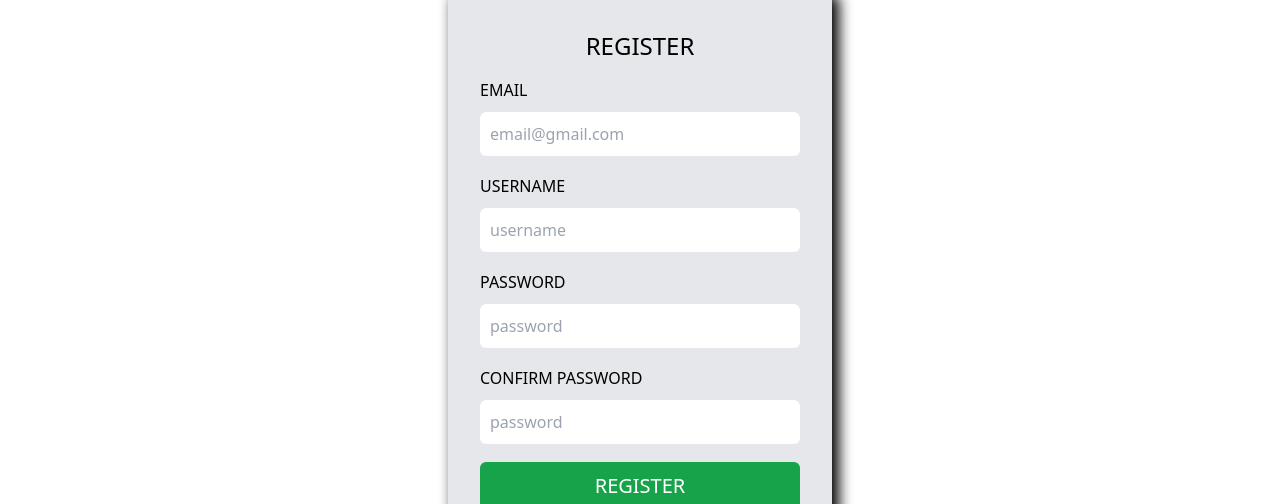
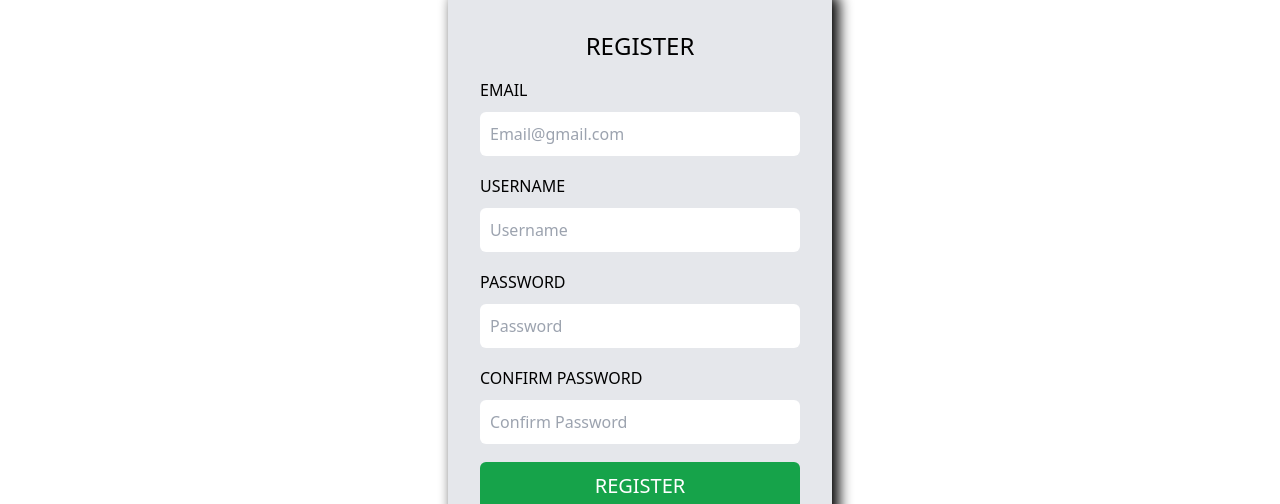
Before and after one commit to Shobik-maharjan/E-commApp, a React (Vite) app: page /register in a window 1280 px wide. Shown: the part 130-634 px from the top of the page. Built offline with nearby package versions, Linux system fonts and the light colour scheme; no server answers.

Commit message:
small change

```diff
--- a/src/pages/user/fotgotPassword/ForgotPassword.jsx
+++ b/src/components/ForgotPassword.jsx
@@ -5,12 +5,16 @@ import { resetPassword } from "src/redux/actions/userAction";
 const ForgotPassword = () => {
   const [email, setEmail] = useState("");
   const [error, setError] = useState("");
-  console.log("🚀 ~ ForgotPassword ~ error:", error);
   const dispatch = useDispatch();
 
   const resetUserPassword = (e) => {
     e.preventDefault();
-    dispatch(resetPassword(email, setError));
+    if (email === null || email === "") {
+      setError("Please enter your email");
+      return;
+    } else {
+      dispatch(resetPassword(email, setError));
+    }
   };
   return (
     <>
@@ -24,7 +28,7 @@ const ForgotPassword = () => {
               type="email"
               name="email"
               id="email"
-              placeholder="example@gmail.com"
+              placeholder="Example@gmail.com"
               className="border border-black p-2 rounded-md"
               onChange={(e) => setEmail(e.target.value)}
             />
@@ -35,7 +39,7 @@ const ForgotPassword = () => {
             >
               Submit
             </button>
-            {error && <div className="text-red-500">{error}</div>}
+            {error && <div className="text-red-500 text-left">{error}</div>}
           </div>
         </div>
       </form>
--- a/src/components/Login.jsx
+++ b/src/components/Login.jsx
@@ -5,12 +5,18 @@ import { loginSchema } from "src/schemas";
 import { useDispatch } from "react-redux";
 import { loginUser } from "src/redux/actions/userAction";
 import Navbar from "./user/Navbar";
+import { FaEye, FaEyeSlash } from "react-icons/fa6";
 const Login = () => {
   const navigate = useNavigate();
   const dispatch = useDispatch();
   const [error, setError] = useState("");
+  const [showPassword, setShowPassword] = useState(false);
 
-  const expireDate = new Date().setDate(new Date().getDate() + 1);
+  const togglePasswordVisibility = () => {
+    setShowPassword(!showPassword);
+  };
+
+  // const expireDate = new Date().setDate(new Date().getDate() + 1);
 
   const { values, errors, touched, handleBlur, handleChange, handleSubmit } =
     useFormik({
@@ -40,7 +46,6 @@ const Login = () => {
       navigate("/admin");
     }
   }, []);
-
   return (
     <>
       <div className="flex my-10 justify-center items-center">
@@ -59,7 +64,7 @@ const Login = () => {
                   onChange={handleChange}
                   onBlur={handleBlur}
                   // onChange={(e) => setEmail(e.target.value)}
-                  placeholder="email@gmail.com"
+                  placeholder="Email@gmail.com"
                   className="w-full p-2.5 rounded-md outline-none"
                 />
                 <div className="text-red-500">
@@ -68,17 +73,27 @@ const Login = () => {
               </div>
               <div className="flex flex-col gap-2">
                 <label htmlFor="password">Password</label>
+                <div className="relative">
                   <input
-                  type="password"
+                    type={showPassword ? "text" : "password"}
                     name="password"
                     id="password"
                     value={values.password}
                     onChange={handleChange}
                     onBlur={handleBlur}
                     // onChange={(e) => setPassword(e.target.value)}
-                  placeholder="password"
+                    placeholder="Password"
                     className="w-full p-2.5 rounded-md outline-none"
                   />
+                  {values.password.length > 0 && (
+                    <div
+                      className="absolute right-3 top-1/2 transform -translate-y-1/2 focus:outline-none cursor-pointer"
+                      onClick={togglePasswordVisibility}
+                    >
+                      {showPassword ? <FaEye /> : <FaEyeSlash />}
+                    </div>
+                  )}
+                </div>
                 <div className="text-red-500">
                   {errors.password && touched.password ? errors.password : null}
                 </div>
--- a/src/components/Register.jsx
+++ b/src/components/Register.jsx
@@ -5,12 +5,22 @@ import { useDispatch } from "react-redux";
 import { registerUser } from "src/redux/actions/userAction";
 import { useFormik } from "formik";
 import { registerSchema } from "src/schemas";
+import { FaEye, FaEyeSlash } from "react-icons/fa6";
 
 const Register = () => {
   const navigate = useNavigate();
   const [error, setError] = useState("");
+  const [showPassword, setShowPassword] = useState(false);
+  const [showConfirmPassword, setShowConfirmPassword] = useState(false);
+  const dispatch = useDispatch();
 
-  const dispatch = useDispatch();
+  const togglePasswordVisibility = () => {
+    setShowPassword(!showPassword);
+  };
+
+  const toggleConfirmPasswordVisibility = () => {
+    setShowConfirmPassword(!showConfirmPassword);
+  };
 
   const { values, errors, touched, handleBlur, handleChange, handleSubmit } =
     useFormik({
@@ -62,7 +72,7 @@ const Register = () => {
                   autoComplete="on"
                   onChange={handleChange}
                   onBlur={handleBlur}
-                  placeholder="email@gmail.com"
+                  placeholder="Email@gmail.com"
                   className="w-full my-2.5 mx-auto p-2.5 rounded-md outline-none"
                 />
                 <div className="text-red-500">
@@ -80,7 +90,7 @@ const Register = () => {
                   id="username"
                   onChange={handleChange}
                   onBlur={handleBlur}
-                  placeholder="username"
+                  placeholder="Username"
                   className="w-full my-2.5 mx-auto p-2.5 rounded-md outline-none"
                 />
                 <div className="text-red-500">
@@ -91,16 +101,26 @@ const Register = () => {
                 <label htmlFor="password" className="required">
                   Password
                 </label>
+                <div className="relative">
                   <input
                     value={values.password}
-                  type="password"
+                    type={showPassword ? "text" : "password"}
                     name="password"
                     id="password"
                     onChange={handleChange}
                     onBlur={handleBlur}
-                  placeholder="password"
+                    placeholder="Password"
                     className="w-full my-2.5 mx-auto p-2.5 rounded-md outline-none"
                   />
+                  {values.password.length > 0 && (
+                    <div
+                      className="absolute right-3 top-1/2 transform -translate-y-1/2 focus:outline-none cursor-pointer"
+                      onClick={togglePasswordVisibility}
+                    >
+                      {showPassword ? <FaEye /> : <FaEyeSlash />}
+                    </div>
+                  )}
+                </div>
                 <div className="text-red-500">
                   {errors.password && touched.password ? errors.password : null}
                 </div>
@@ -109,16 +129,26 @@ const Register = () => {
                 <label htmlFor="confirmPassword" className="required">
                   Confirm Password
                 </label>
+                <div className="relative">
                   <input
                     value={values.confirmPassword}
-                  type="password"
+                    type={showConfirmPassword ? "text" : "password"}
                     name="confirmPassword"
                     id="confirmPassword"
                     onChange={handleChange}
                     onBlur={handleBlur}
-                  placeholder="password"
+                    placeholder="Confirm Password"
                     className="w-full my-2.5 mx-auto p-2.5 rounded-md outline-none"
                   />
+                  {values.confirmPassword.length > 0 && (
+                    <div
+                      className="absolute right-3 top-1/2 transform -translate-y-1/2 focus:outline-none cursor-pointer"
+                      onClick={toggleConfirmPasswordVisibility}
+                    >
+                      {showPassword ? <FaEye /> : <FaEyeSlash />}
+                    </div>
+                  )}
+                </div>
                 <div className="text-red-500">
                   {errors.confirmPassword && touched.confirmPassword
                     ? errors.confirmPassword
--- a/src/components/admin/Category.jsx
+++ b/src/components/admin/Category.jsx
@@ -8,7 +8,6 @@ const Category = () => {
   const [categorys, setCategory] = useState("");
 
   const { category } = useSelector((state) => state.categoryList);
-  console.log("🚀 ~ Category ~ category:", category);
 
   const handleCategory = (e) => {
     setCategory(e.target.value);
--- a/src/components/user/Navbar.jsx
+++ b/src/components/user/Navbar.jsx
@@ -22,7 +22,6 @@ const Navbar = () => {
 
   const showMenuToggle = () => {
     setShowMenu(!showMenu);
-    console.log(showMenu);
   };
 
   const handleResize = () => {
--- a/src/pages/user/product/Product.jsx
+++ b/src/pages/user/product/Product.jsx
@@ -32,7 +32,9 @@ const Product = () => {
     setSearch(searchQuery);
     setProductToShow(8);
     setTimeout(() => {
-      dispatch(getSearchProduct({ prodName: searchQuery }));
+      dispatch(
+        getSearchProduct({ prodName: searchQuery, category: selectedCategory })
+      );
     }, 1000);
   };
   const handleCategoryChange = (selectedOption) => {
@@ -46,6 +48,9 @@ const Product = () => {
     { value: "", label: "Select a category" },
     { value: "Mobile", label: "Mobile" },
     { value: "Laptop", label: "Laptop" },
+    { value: "Monitor", label: "Monitor" },
+    { value: "Mouse", label: "Mouse" },
+    { value: "Keyboard", label: "Keyboard" },
   ];
   const customStyles = {
     control: (provided, state) => ({
@@ -85,12 +90,12 @@ const Product = () => {
             id="search"
             value={search}
             placeholder="search"
-            className="px-4 py-2 md:w-1/3 rounded-md border-2 border-slate-300 hover:border-green-700"
+            className="px-4 py-2 w-1/2 sm:w-full rounded-md border-2 border-slate-300 hover:border-green-700"
             onChange={(e) => handleSearch(e)}
           />
           <Select
             styles={customStyles}
-            className="md:min-w-32 md:max-w-fit"
+            className="md:max-w-fit w-full"
             onChange={handleCategoryChange}
             options={options}
             value={options.find((option) => option.value === selectedCategory)}
@@ -125,7 +130,7 @@ const Product = () => {
                 Load More ...
               </button>
             )}
-          {searchProducts?.length === 0 && search && (
+          {searchProducts?.length === 0 && (search || options) && (
             <h2 className="text-center font-bold text-2xl">
               Product Not Found
             </h2>
--- a/src/redux/actions/categoryAction.jsx
+++ b/src/redux/actions/categoryAction.jsx
@@ -4,7 +4,6 @@ import { db } from "src/config/firebase";
 
 export const addCategory = (category) => async (dispatch) => {
   try {
-    console.log("🚀 ~ addCategory ~ category:", category);
     await addDoc(collection(db, "category"), { category });
     dispatch({
       type: ADD_CATEGORY,
--- a/src/routes/UserRoute.jsx
+++ b/src/routes/UserRoute.jsx
@@ -1,12 +1,12 @@
 import React from "react";
 import { Route, Routes } from "react-router-dom";
+import ForgotPassword from "src/components/ForgotPassword";
 import Login from "src/components/Login";
 import PageNotFound from "src/components/PageNotFound";
 import Register from "src/components/Register";
 import About from "src/pages/user/about/About";
 import Cart from "src/pages/user/cart/Cart";
 import Contact from "src/pages/user/contact/Contact";
-import ForgotPassword from "src/pages/user/fotgotPassword/ForgotPassword";
 import Home from "src/pages/user/home/Home";
 import Product from "src/pages/user/product/Product";
 import SinglePage from "src/pages/user/singlePage/SinglePage";
```
Lines whose indentation alone changed are shown as unchanged.
